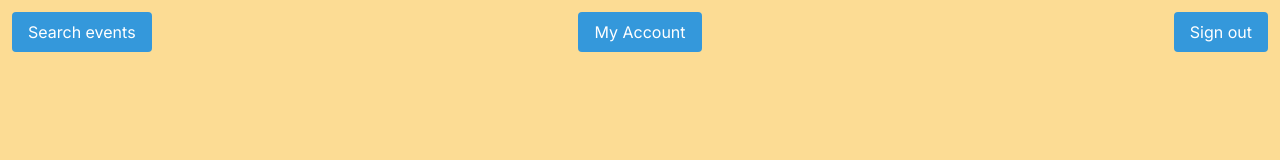
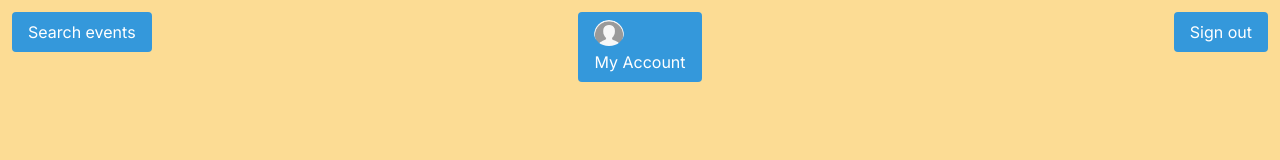
Before and after one commit to JustTOMEK/sportplanner, a Next.js app in the folder frontend/: page /home in a window 1280 px wide. Shown: the top 160 px of the page. Built offline with nearby package versions, Linux system fonts and the light colour scheme; no server answers; sample sign-in values are in the browser's storage.

Commit message:
Added showing profile image on the home page

```diff
--- a/frontend/src/Styles/HomePage.css
+++ b/frontend/src/Styles/HomePage.css
@@ -10,3 +10,19 @@
 .events-header {
     width: 48%;
 }
+
+.profile-picture-container {
+    width: 30px;
+    height: 30px;
+    overflow: hidden;
+    border-radius: 50%;
+    margin-right: 8px;
+}
+
+.profile-picture-container img {
+    width: 100%;
+    height: auto;
+    display: block;
+    object-fit: cover;
+    border-radius: 50%;
+}
--- a/frontend/src/app/home/page.tsx
+++ b/frontend/src/app/home/page.tsx
@@ -4,6 +4,7 @@ import { useEffect, useState } from 'react';
 import { useRouter } from 'next/navigation';
 import "../../Styles/HomePage.css";
 import withAuth from '../auth/component/withAuth';
+import default_profile_pic from "../../Images/default.png";
 
 interface Event {
     id: number;
@@ -14,6 +15,7 @@ const HomePage = () => {
     const router = useRouter();
     const [participantEvents, setParticipantEvents] = useState<Event[]>([]);
     const [ownedEvents, setOwnedEvents] = useState<Event[]>([]);
+    const [profilePicture, setProfilePicture] = useState<string>(default_profile_pic.src);
     const [token, setToken] = useState<string | null>(null);
 
     useEffect(() => {
@@ -27,8 +29,32 @@ const HomePage = () => {
         if (token) {
             fetchParticipantEvents();
             fetchOwnedEvents();
+            fetchProfilePicture();
         }
     }, [token]);
+
+    const fetchProfilePicture = async () => {
+        try {
+            const response = await fetch('http://localhost:8080/api/users/get-profile-picture', {
+                method: 'GET',
+                headers: {
+                    'Authorization': `Bearer ${token}`,
+                },
+            });
+
+            if (response.ok) {
+                const imageBlob = await response.blob();
+                const imageObjectURL = URL.createObjectURL(imageBlob);
+                setProfilePicture(imageObjectURL);
+            } else if (response.status === 404) {
+                setProfilePicture(default_profile_pic.src); // Set to default image on 404
+            } else {
+                console.error('Failed to fetch profile picture');
+            }
+        } catch (error) {
+            console.error('Failed to fetch profile picture', error);
+        }
+    };
 
     const handleLogout = async () => {
         const response = await fetch('http://localhost:8080/api/auth/logout', {
@@ -120,6 +146,9 @@ const HomePage = () => {
                 className="mybutton-blue absolute top-3 right-30"
                 onClick={() => handleMyAccount()}
             >
+                <div className="profile-picture-container">
+                    <img src={profilePicture} alt="Profile" className="profile-picture" />
+                </div>
                 My Account
             </button>
 
```
